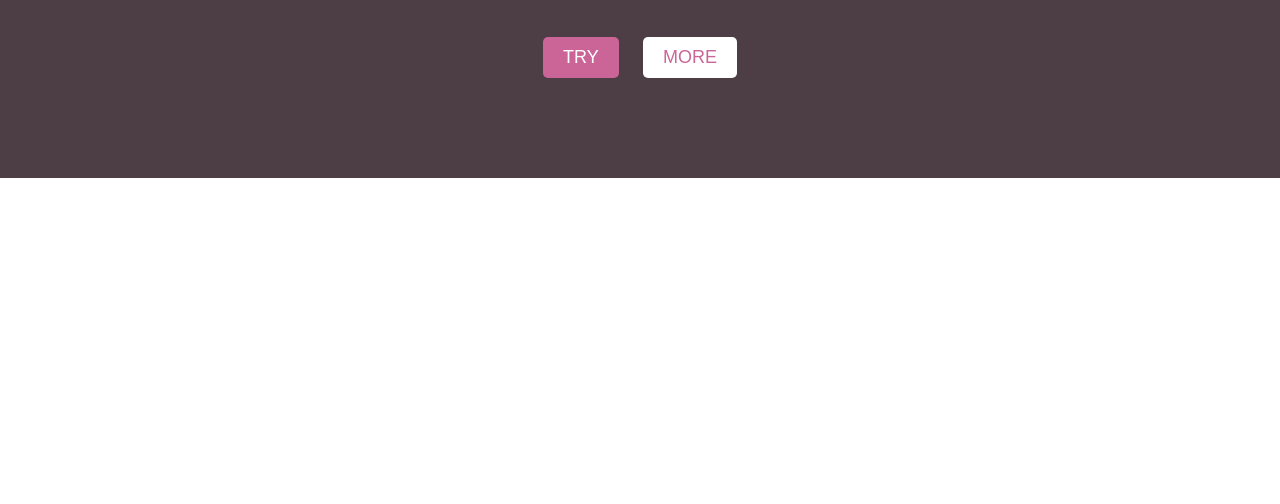
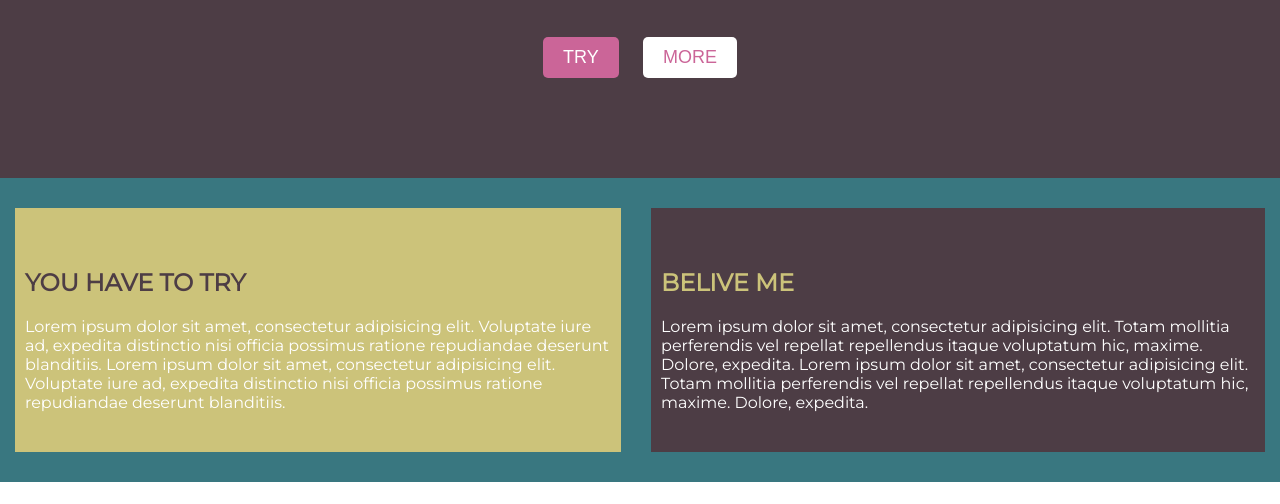
Before and after one commit to AlessandroDico/html-sass-first, a plain HTML site: page index.html in a window 1280 px wide. Shown: the part 296-800 px from the top of the page. Drawn offline with Linux system fonts and the light colour scheme.

Commit message:
aggiunta un ulteriore sezione usando colori e spazi con variabili

```diff
--- a/index.html
+++ b/index.html
@@ -52,6 +52,29 @@
                 </div>
             </section>
             <!-- fine sezione jumbotron -->
+            <!-- sezione using sass -->
+            <section class="using-sass">
+                <div class="using-sass-container">
+                    <div class="using-sass-left">
+                        <h2>
+                            you have to try
+                        </h2>
+                        <p>
+                            Lorem ipsum dolor sit amet, consectetur adipisicing elit. Voluptate iure ad, expedita distinctio nisi officia possimus ratione repudiandae deserunt blanditiis.
+                            Lorem ipsum dolor sit amet, consectetur adipisicing elit. Voluptate iure ad, expedita distinctio nisi officia possimus ratione repudiandae deserunt blanditiis.
+                        </p>
+                    </div>
+                    <div class="using-sass-right">
+                        <h2>
+                            belive me
+                        </h2>
+                        <p>
+                            Lorem ipsum dolor sit amet, consectetur adipisicing elit. Totam mollitia perferendis vel repellat repellendus itaque voluptatum hic, maxime. Dolore, expedita.
+                            Lorem ipsum dolor sit amet, consectetur adipisicing elit. Totam mollitia perferendis vel repellat repellendus itaque voluptatum hic, maxime. Dolore, expedita.
+                        </p>
+                    </div>
+                </div>
+            </section>
         </main>
         <!-- fine main -->
     </body>
--- a/src/app.scss
+++ b/src/app.scss
@@ -1,8 +1,8 @@
 // standard color
 $first-color: #397780;
 $second-color : #cb6598;
-$paragraph-color: #397780;
-$titles-color: #ccc37a;
+$section-main-color: #ccc37a;
+$section-secondary-color: #4d3d45;
 
 //standard spaces
 $first-space : 20px;
@@ -34,6 +34,10 @@ ul {
 
 button, h1, h2, h3, h4, h5, h6, a {
     text-transform: uppercase;
+}
+
+p {
+    color: #fff;
 }
 
 .first-button, .second-button {
@@ -100,24 +104,54 @@ header {
 
 .jumbo-container {
     text-align: center;
-    background-color: #4D3D45;
+    background-color: $section-secondary-color;
     padding: $first-space * 4 0;
 }
 
 .jumbo-container > h1 {
     font-size: 40px;
-    color: $titles-color;
+    color: $section-main-color;
     margin: $first-space 0;
 }
 
 .jumbo-container > p {
     font-size: $paragraph-font-size;
-    color: #fff;
     margin: $first-space 0;
 }
 
 .jumbo-container > .jumbo-buttons > button {
     margin: $first-space $first-space/2;
+}
+
+//using sass
+.using-sass-container {
+    display: flex;
+}
+
+.using-sass-left, .using-sass-right {
+    border-top: 30px solid $first-color;
+    border-bottom: 30px solid $first-color;
+    border-left: 15px solid $first-color;
+    border-right: 15px solid $first-color;
+    padding: $first-space * 2 $first-space / 2;
+}
+
+.using-sass-left {
+    background-color: $section-main-color;
+}
+
+.using-sass-left > h2 {
+    color: $section-secondary-color;
+    margin: $first-space 0;
+}
+
+.using-sass-right {
+    background-color: $section-secondary-color;
+}
+
+.using-sass-right > h2 {
+    color: $section-main-color;
+    margin: $first-space 0;
 }
 
 
@@ -129,6 +163,4 @@ header {
 
 
 
-
-
 //
```
Also changed, not shown: dist/app.css.
